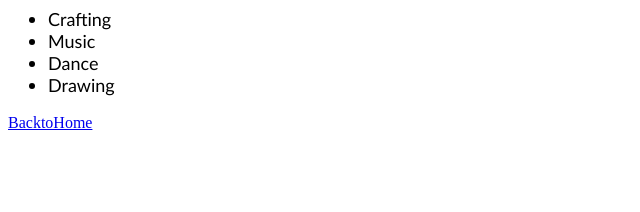
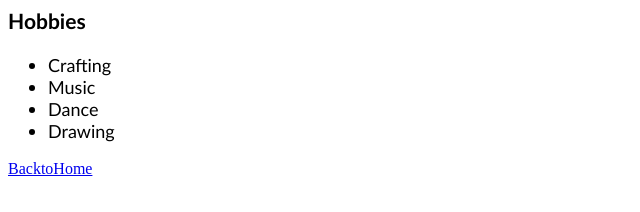
Before and after one commit to Nikitha53/resume, a plain HTML site: page hobbies.html in a window 1280 px wide. Shown: the whole page, without its empty margins (0-640 px from the left). Drawn offline with Linux system fonts and the light colour scheme.

Commit message:
Update hobbies.html

```diff
--- a/hobbies.html
+++ b/hobbies.html
@@ -1,6 +1,7 @@
 <html>
     <head><title>hobbies</title></head>
     <body><font face="calibri" size="4">
+        <h3>Hobbies</h3>
      <ul>
         <li>Crafting</li>
         <li>Music</li>
```
